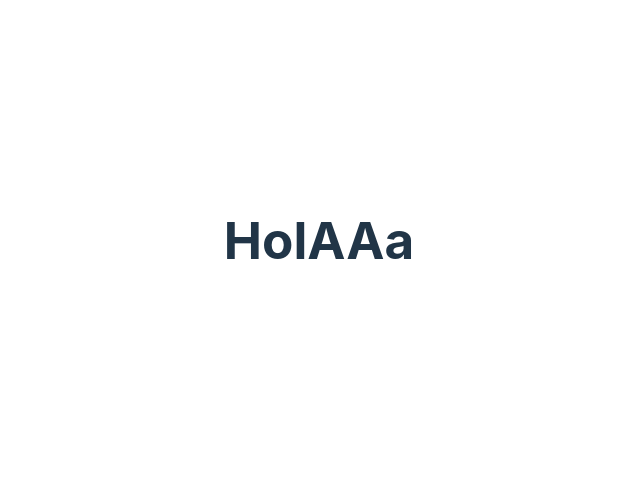
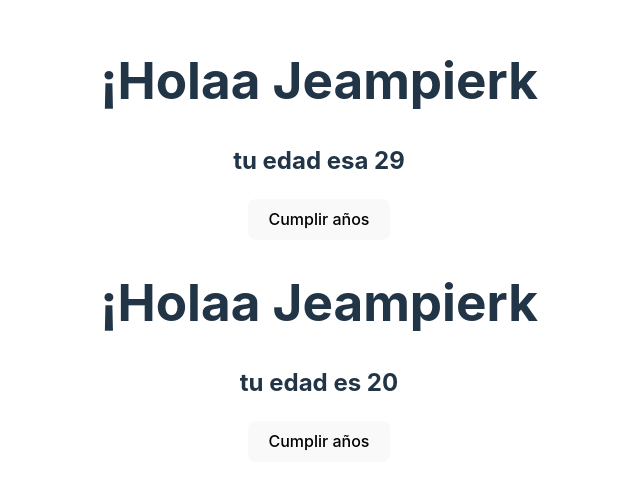
Before and after one commit to Dev-Simon20/00-OpenBoot, a React (Vite) app: page / in a window 1280 px wide. Shown: the part 160-650 px from the top of the page, without its empty margins (321-961 px from the left). Built offline with nearby package versions, Linux system fonts and the light colour scheme.

Commit message:
Clase 2 de openbootcamp terminada

```diff
--- a/src/App.jsx
+++ b/src/App.jsx
@@ -2,13 +2,15 @@ import { useState } from 'react'
 import Greeting from './Components/pure/greeting'
 
 import './App.css'
+import Gretff from './Components/pure/gretingf'
 
 function App() {
   const [count, setCount] = useState(0)
 
   return (
     <>
-      <Greeting/>
+      <Greeting name={'Jeampierk'}/>
+      <Gretff name={'Jeampierk'}/>
     </>
   )
 }
--- a/src/Components/pure/greeting.jsx
+++ b/src/Components/pure/greeting.jsx
@@ -1,20 +1,42 @@
 /*Componentes Clase y componetes Funcionales*/
 
 import React, {Component} from 'react';
+ //nos dice que tipo de datos debe de ser ingresado en la variable
 import PropTypes from 'prop-types';
 
 class Greeting extends Component{
+
+    constructor(props){
+        super(props);
+        this.state={
+        age:29
+    }
+}
+
     render(){
         return(
             <div>
-            <h1>HolAAa</h1>
+            <h1>¡Holaa {this.props.name}</h1>
+            <h2>tu edad esa {this.state.age}</h2>
+            <div>
+                <button onClick={this.cumple}>
+                    Cumplir años
+                </button>
+            </div>
             </div>
         );
     }
+
+    cumple=()=>{
+        this.setState((prevState)=>({
+            age:prevState.age +1
+        }))
+    }
+
 }
 
 Greeting.propTypes={
-
+      name:PropTypes.string,
 };
 
 
--- /dev/null
+++ b/src/Components/pure/gretingf.jsx
@@ -0,0 +1,23 @@
+import { useState } from "react"
+
+
+const Gretff=(props)=>{
+    const {name}=props
+    const [edad,setEdad]=useState(20);
+
+    const cumple=()=>{
+        //  const nuevaEdad=edad+1;
+         setEdad(edad + 1)
+    }
+    return ( <div>
+        <h1>¡Holaa {name}</h1>
+        <h2>tu edad es {edad} </h2>
+        <div>
+            <button onClick={cumple}>
+                Cumplir años
+            </button>
+        </div>
+        </div>)
+}
+
+export default Gretff
```
